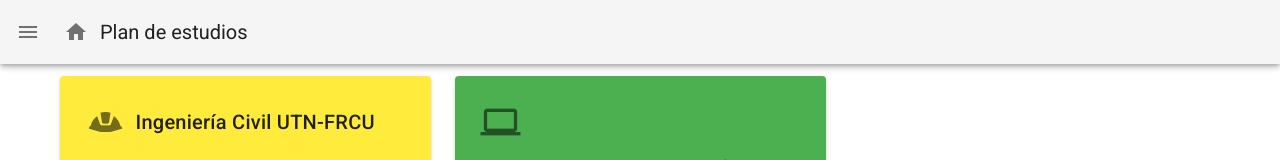
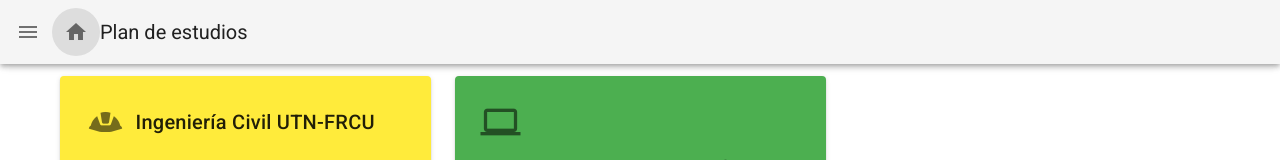
Before and after one commit to francomiret/plan-de-estudio, a Nuxt app: page / in a window 1280 px wide. Shown: the top 160 px of the page. Built offline with nearby package versions, Linux system fonts and the light colour scheme.

Commit message:
refactor: fix home button

```diff
--- a/layouts/default.vue
+++ b/layouts/default.vue
@@ -37,7 +37,7 @@
     </v-navigation-drawer>
     <v-app-bar :clipped-left="clipped" fixed app>
       <v-app-bar-nav-icon @click.stop="drawer = !drawer" />
-      <v-btn href="/" icon>
+      <v-btn to="/" icon>
         <v-icon>mdi-home</v-icon>
       </v-btn>
       <v-toolbar-title v-text="title" />
```
